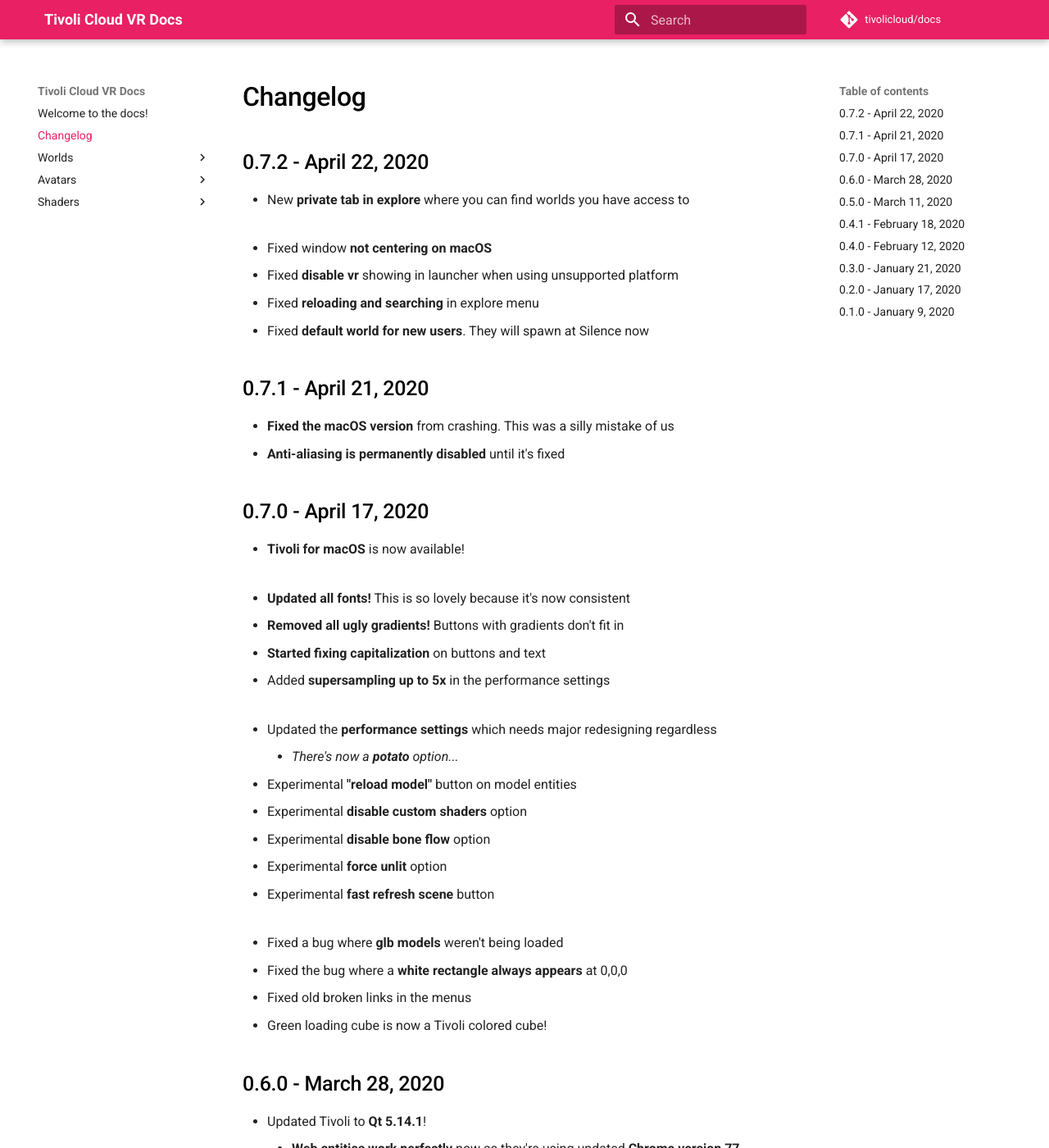
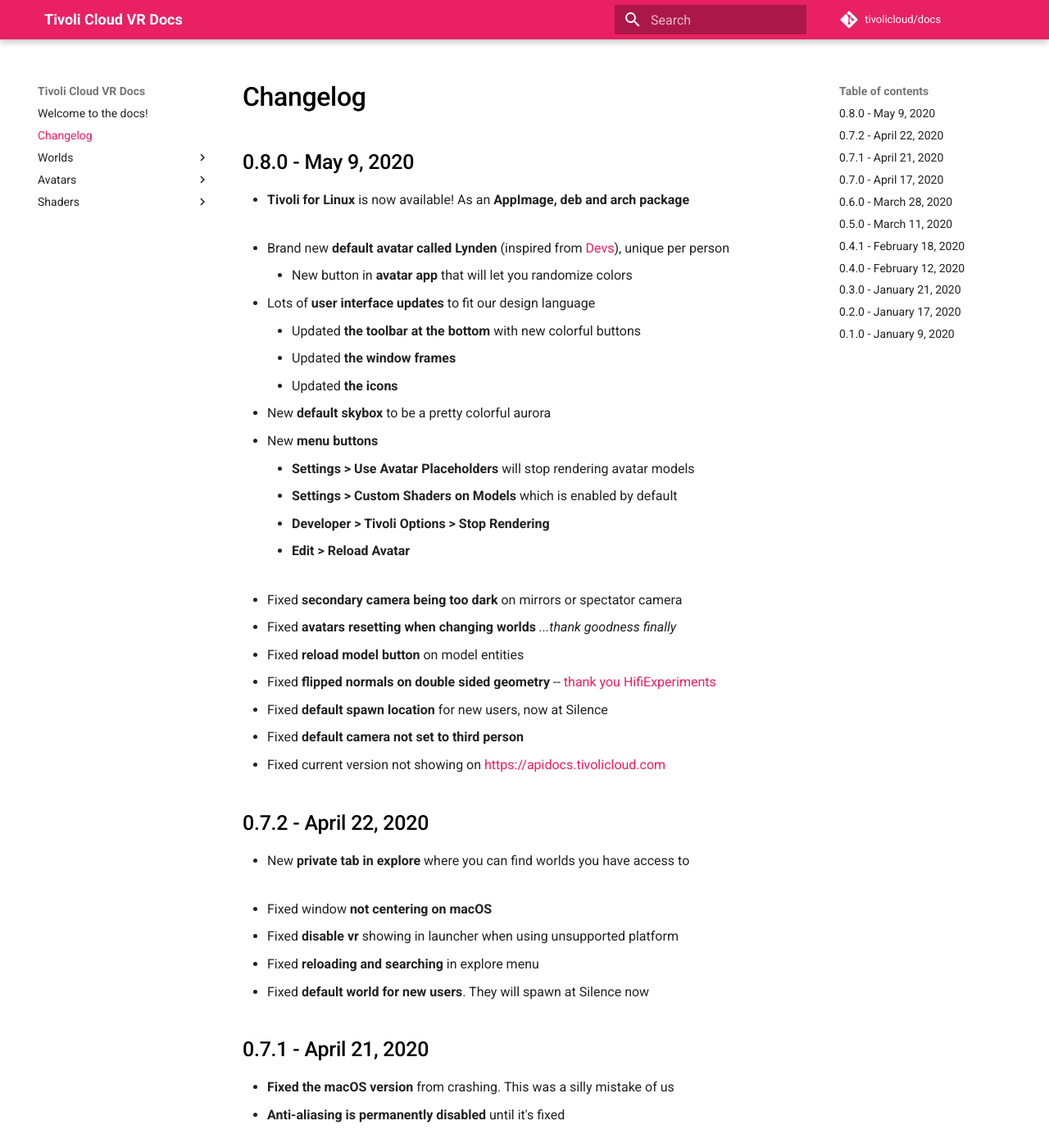
Before and after one commit to Nex-Pro/docs, an MkDocs documentation site: the page built from docs/changelog.md, in a window 1280 px wide and 1400 px high. Shown: the whole window at 82% size. Built offline with MkDocs 1.6.1 and Material for MkDocs 9.7.7, drawn with Linux system fonts in a browser that asks for light colours.

Commit message:
Added 0.8.0 to changelog

```diff
--- a/docs/changelog.md
+++ b/docs/changelog.md
@@ -1,4 +1,29 @@
 # Changelog
+
+## 0.8.0 - May 9, 2020
+
+-   **Tivoli for Linux** is now available! As an **AppImage, deb and arch package**
+    <br><br>
+-   Brand new **default avatar called Lynden** (inspired from [Devs](https://www.imdb.com/title/tt8134186)), unique per person
+    -   New button in **avatar app** that will let you randomize colors
+-   Lots of **user interface updates** to fit our design language
+    -   Updated **the toolbar at the bottom** with new colorful buttons
+    -   Updated **the window frames**
+    -   Updated **the icons**
+-   New **default skybox** to be a pretty colorful aurora
+-   New **menu buttons**
+    -   **Settings > Use Avatar Placeholders** will stop rendering avatar models
+    -   **Settings > Custom Shaders on Models** which is enabled by default
+    -   **Developer > Tivoli Options > Stop Rendering**
+    -   **Edit > Reload Avatar**
+        <br><br>
+-   Fixed **secondary camera being too dark** on mirrors or spectator camera
+-   Fixed **avatars resetting when changing worlds** _...thank goodness finally_
+-   Fixed **reload model button** on model entities
+-   Fixed **flipped normals on double sided geometry** -- [thank you HifiExperiments](https://git.tivolicloud.com/tivolicloud/interface/-/commit/f817e7af46232826c21b5e4db9414a0985ada701)
+-   Fixed **default spawn location** for new users, now at Silence
+-   Fixed **default camera not set to third person**
+-   Fixed current version not showing on [https://apidocs.tivolicloud.com](https://apidocs.tivolicloud.com)
 
 ## 0.7.2 - April 22, 2020
 
```
